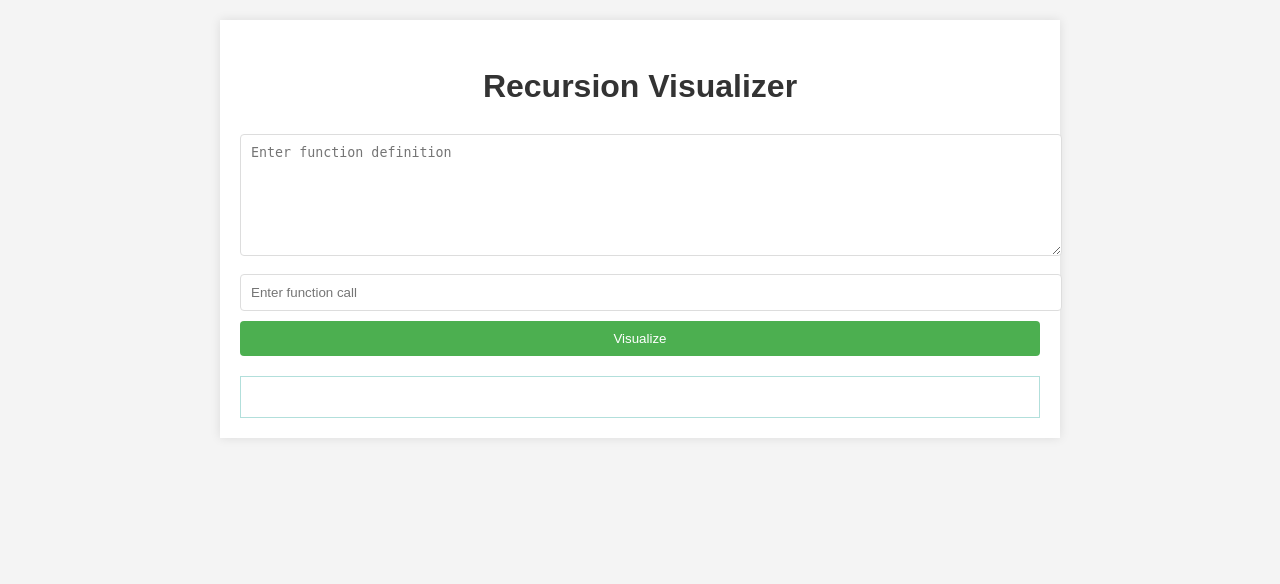
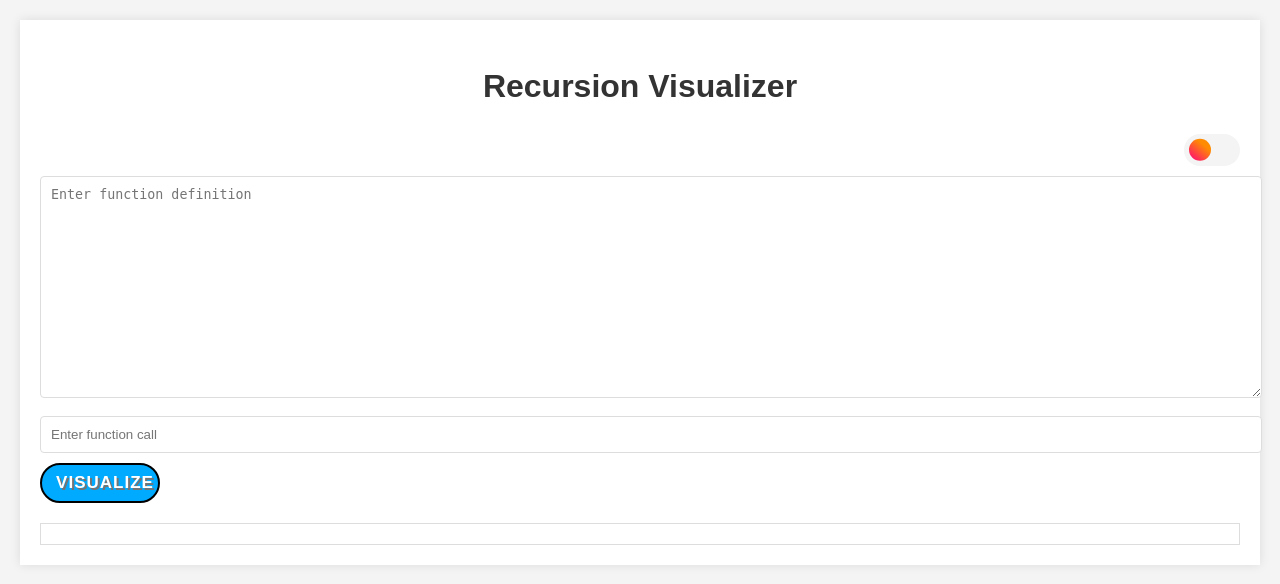
Before and after one commit to Not-Prabhpreet/Recursion-Tree-Visualizer, a Flask app: page / in a window 1280 px wide. Shown: the top 584 px of the page. Run offline with Flask 3, Linux system fonts and the light colour scheme; some libraries are stand-ins or nearby versions.

Commit message:
made dark mode and added css for the visualize button, UI looks good now just need to work on drop down for sample functions

```diff
--- a/static/CSS/style.css
+++ b/static/CSS/style.css
@@ -1,22 +1,50 @@
+:root {
+  --bg-color: #f4f4f4;
+  --container-bg-color: white;
+  --text-color: #333;
+  --input-bg-color: white;
+  --input-border-color: #ddd;
+  --button-bg-color: #4caf50;
+  --button-hover-bg-color: #45a049;
+  --node-stroke-color: #00695c;
+  --node-fill-color: #e0f2f1;
+  --edge-stroke-color: #00897b;
+  --activated-stroke-color: #ff5722;
+}
+
+.dark-mode {
+  --bg-color: #222;
+  --container-bg-color: #333;
+  --text-color: #f0f0f0;
+  --input-bg-color: #444;
+  --input-border-color: #666;
+  --button-bg-color: #45a049;
+  --button-hover-bg-color: #4caf50;
+  --node-stroke-color: #b2dfdb;
+  --node-fill-color: #004d40;
+  --edge-stroke-color: #80cbc4;
+  --activated-stroke-color: #ff9800;
+}
 body {
   font-family: Arial, sans-serif;
   line-height: 1.6;
   margin: 0;
   padding: 20px;
-  background-color: #f4f4f4;
+  background-color: var(--bg-color);
+  color: var(--text-color);
 }
 
 .container {
-  max-width: 800px;
+  max-width: 1200px;
   margin: 0 auto;
-  background-color: white;
+  background-color: var(--container-bg-color);
   padding: 20px;
   box-shadow: 0 0 10px rgba(0, 0, 0, 0.1);
 }
 
 h1 {
   text-align: center;
-  color: #333;
+  color: var(--text-color);
 }
 
 #input-section {
@@ -28,29 +56,28 @@ h1 {
   width: 100%;
   padding: 10px;
   margin-bottom: 10px;
-  border: 1px solid #ddd;
+  border: 1px solid var(--input-border-color);
   border-radius: 4px;
+  background-color: var(--input-bg-color);
 }
 
 #function-definition {
-  height: 100px;
+  height: 200px;
   resize: vertical;
 }
 
 #visualize-btn {
   display: block;
-  width: 100%;
+  width: 10%;
   padding: 10px;
-  background-color: #4caf50;
+  background-color: var(--button-bg-color);
   color: white;
   border: none;
   border-radius: 4px;
   cursor: pointer;
 }
 
-#visualize-btn:hover {
-  background-color: #45a049;
-}
+
 
 #output-section {
   margin-top: 20px;
@@ -58,7 +85,7 @@ h1 {
 
 #svg-container {
   overflow-x: auto;
-  border: 1px solid #ddd;
+  border: 1px solid var(--input-border-color);
   padding: 10px;
 }
 
@@ -66,79 +93,11 @@ h1 {
   display: flex;
   justify-content: center;
   align-items: center;
-  margin-top: 10px;
-}
-
-.svg-controls button,
-.svg-controls input {
-  margin: 0 5px;
-}
-
-.svg-controls input[type="range"] {
-  width: 50%;
-}
-
-svg {
-  max-width: 100%;
-  height: auto;
-}
-
-.node rect {
-  stroke: #333;
-  fill: #fff;
-}
-
-.edgePath path {
-  stroke: #333;
-  fill: #333;
-  stroke-width: 1.5px;
-}
-
-.activated {
-  stroke: #ff0000 !important;
-  stroke-width: 2px !important;
-}
-
-.svg-controls input[type="range"] {
-  flex-grow: 1;
-  max-width: 300px;
-}
-
-.activated {
-  stroke: #e74c3c !important;
-  stroke-width: 2px !important;
-}
-
-svg {
-  max-width: 100%;
-  height: auto;
-}
-/* ... (existing styles) */
-
-.node rect {
-  stroke: #00695c;
-  fill: #e0f2f1;
-}
-
-.edgePath path {
-  stroke: #00897b;
-  stroke-width: 2px;
-}
-
-.activated {
-  stroke: #ff5722 !important;
-  stroke-width: 3px !important;
-}
-
-.svg-controls {
   margin-top: 20px;
-  display: flex;
-  justify-content: center;
-  align-items: center;
 }
 
 .svg-controls button {
-  background-color: #00897b;
+  background-color: var(--button-bg-color);
   color: white;
   border: none;
   padding: 10px 15px;
@@ -148,7 +107,7 @@ svg {
 }
 
 .svg-controls button:disabled {
-  background-color: #b2dfdb;
+  background-color: var(--input-border-color);
   cursor: not-allowed;
 }
 
@@ -157,10 +116,131 @@ svg {
   margin: 0 10px;
 }
 
-#svg-container {
-  overflow-x: auto;
-  border: 1px solid #b2dfdb;
-  padding: 20px;
-  margin-top: 20px;
-  background-color: #ffffff;
+.node rect {
+  stroke: var(--node-stroke-color);
+  fill: var(--node-fill-color);
 }
+
+.edgePath path {
+  stroke: var(--edge-stroke-color);
+  stroke-width: 2px;
+}
+
+.activated {
+  stroke: var(--activated-stroke-color) !important;
+  stroke-width: 2px !important;
+}
+.dark-mode-toggle-container {
+  display: flex;
+  justify-content: flex-end;
+  margin-bottom: 10px;
+}
+.dark-mode h1,
+.dark-mode #function-definition,
+.dark-mode #function-call,
+.dark-mode #error-message {
+  color: var(--text-color);
+}
+/* The switch - the box around the slider */
+.switch {
+  display: block;
+  --width-of-switch: 3.5em;
+  --height-of-switch: 2em;
+  /* size of sliding icon -- sun and moon */
+  --size-of-icon: 1.4em;
+  /* it is like a inline-padding of switch */
+  --slider-offset: 0.3em;
+  position: relative;
+  width: var(--width-of-switch);
+  height: var(--height-of-switch);
+}
+/* Hide default HTML checkbox */
+.switch input {
+  opacity: 0;
+  width: 0;
+  height: 0;
+}
+/* The slider */
+.slider {
+  position: absolute;
+  cursor: pointer;
+  top: 0;
+  left: 0;
+  right: 0;
+  bottom: 0;
+  background-color: #f4f4f5;
+  transition: .4s;
+  border-radius: 30px;
+}
+.slider:before {
+  position: absolute;
+  content: "";
+  height: var(--size-of-icon,1.4em);
+  width: var(--size-of-icon,1.4em);
+  border-radius: 20px;
+  left: var(--slider-offset,0.3em);
+  top: 50%;
+  transform: translateY(-50%);
+  background: linear-gradient(40deg,#ff0080,#ff8c00 70%);
+  transition: .4s;
+}
+input:checked + .slider {
+  background-color: #303136;
+}
+input:checked + .slider:before {
+  left: calc(100% - (var(--size-of-icon,1.4em) + var(--slider-offset,0.3em)));
+  background: #303136;
+  /* change the value of second inset in box-shadow to change the angle and direction of the moon  */
+  box-shadow: inset -3px -2px 5px -2px #8983f7, inset -10px -4px 0 0 #a3dafb;
+}
+/* Button styles */
+#visualize-btn {
+  display: flex;
+  align-items: center;
+  justify-content: center;
+  gap: 10px;
+  padding: 0 10px;
+  color: white;
+  text-shadow: 2px 2px rgb(116, 116, 116);
+  text-transform: uppercase;
+  cursor: pointer;
+  border: solid 2px black;
+  letter-spacing: 1px;
+  font-weight: 600;
+  font-size: 17px;
+  background-color: hsl(200, 100%, 50%);;
+  border-radius: 50px;
+  position: relative;
+  overflow: hidden;
+  transition: all 0.5s ease;
+}
+#visualize-btn:active {
+  transform: scale(0.9);
+  transition: all 100ms ease;
+}
+#visualize-btn svg {
+  transition: all 0.5s ease;
+  z-index: 2;
+}
+.visualize {
+  transition: all 0.5s ease;
+  transition-delay: 300ms;
+}
+#visualize-btn:hover svg {
+  transform: scale(3) translate(50%);
+}
+.now {
+  position: absolute;
+  left: 0;
+  transform: translateX(-100%);
+  transition: all 0.5s ease;
+  z-index: 2;
+}
+#visualize-btn:hover .now {
+  transform: translateX(10px);
+  transition-delay: 300ms;
+}
+#visualize-btn:hover .visualize {
+  transform: translateX(200%);
+  transition-delay: 300ms;
+}
--- a/static/JS/script.js
+++ b/static/JS/script.js
@@ -5,6 +5,11 @@ document.addEventListener("DOMContentLoaded", function () {
   const svgContainer = document.getElementById("svg-container");
   const errorMessage = document.getElementById("error-message");
 
+  const darkModeToggle = document.getElementById("dark-mode-toggle");
+
+  darkModeToggle.addEventListener("change", function () {
+  document.body.classList.toggle("dark-mode");
+  });
   visualizeBtn.addEventListener("click", function () {
     const functionDefinitionValue = functionDefinition.value;
     const functionCallValue = functionCall.value;
--- a/templates/index.html
+++ b/templates/index.html
@@ -9,6 +9,13 @@
   <body>
     <div class="container">
       <h1>Recursion Visualizer</h1>
+      <div class="dark-mode-toggle-container">
+        <label class="switch">
+          <input type="checkbox" id="dark-mode-toggle">
+          <span class="slider"></span>
+        </label>
+      </div>
+
       <div id="input-section">
         <textarea
           id="function-definition"
@@ -19,7 +26,18 @@
           id="function-call"
           placeholder="Enter function call"
         />
-        <button id="visualize-btn">Visualize</button>
+        <button id="visualize-btn">
+          <svg
+            xmlns="http://www.w3.org/2000/svg"
+            viewBox="0 0 36 36"
+            width="36px"
+            height="36px"
+          >
+            <!-- SVG path elements -->
+          </svg>
+          <span class="now">now!</span>
+          <span class="visualize">visualize</span>
+        </button>
       </div>
       <div id="output-section">
         <div id="error-message"></div>
```
Also changed, not shown: client/public/logo192.png (deleted), 2 other files.
